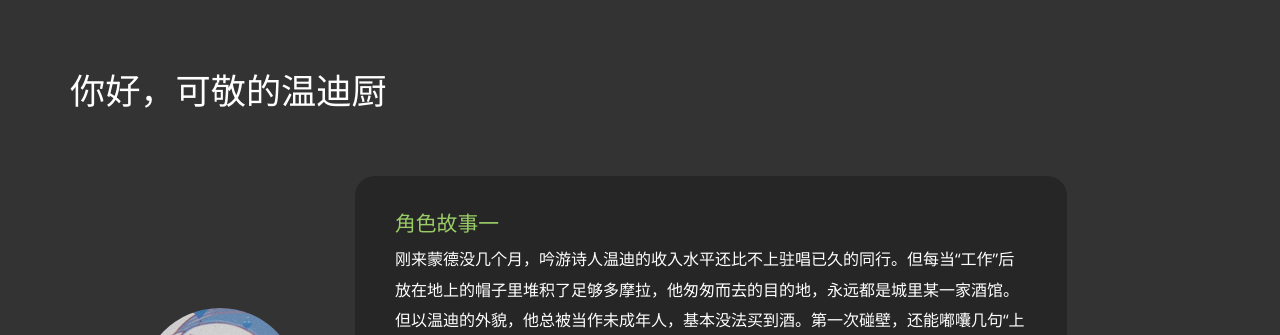
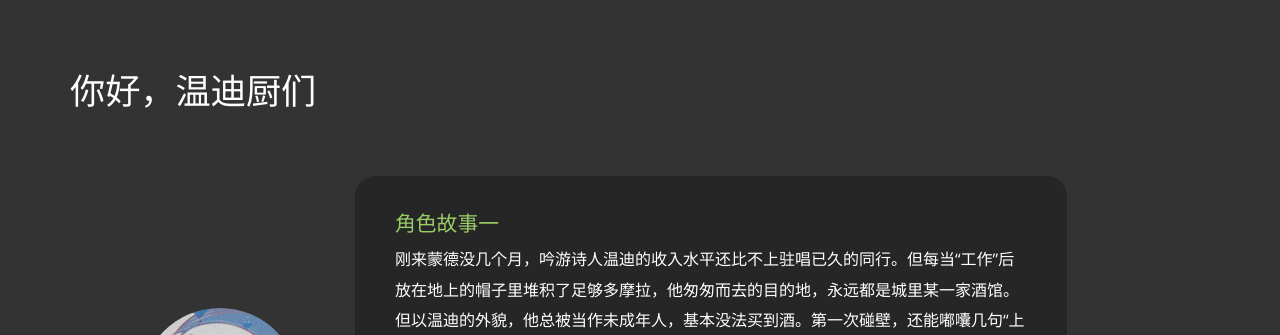
Before and after one commit to pcwl049/Love_Venti, a plain HTML site: page index.html in a window 1280 px wide. Shown: the part 765-1100 px from the top of the page. Drawn offline with nearby package versions, Linux system fonts and the light colour scheme.

Commit message:
Update index.html

```diff
--- a/index.html
+++ b/index.html
@@ -44,7 +44,7 @@
         <div class="container tm-container-2">
             <div class="row">
                 <div class="col-lg-12">
-                    <h2 class="tm-welcome-text">你好，可敬的温迪厨</h2>
+                    <h2 class="tm-welcome-text">你好，温迪厨们</h2>
                 </div>
             </div>
             <div class="row tm-section-mb">
```
